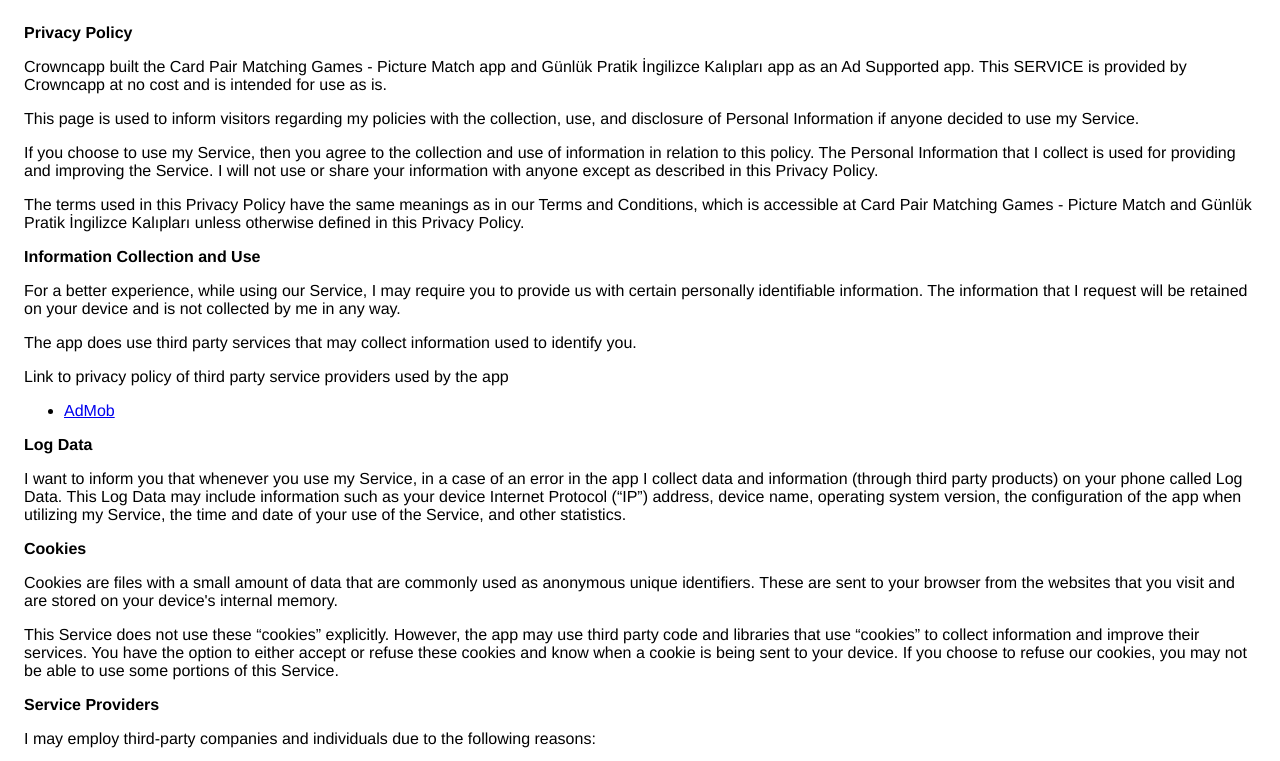
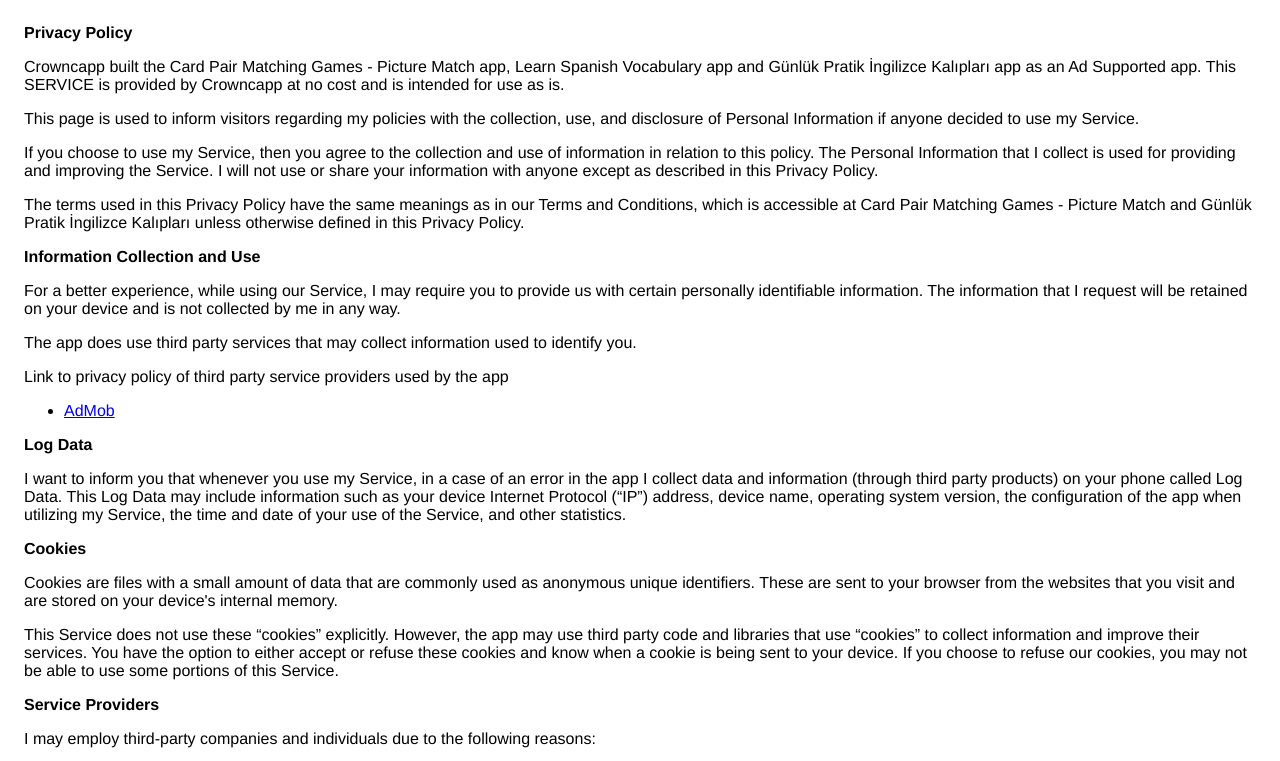
Before and after one commit to Crowncapp/crowncapp.github-io, a plain HTML site: page privacypolicy.html in a window 1280 px wide. Shown: the top 761 px of the page. Drawn offline with Linux system fonts and the light colour scheme.

Commit message:
Update privacypolicy.html

```diff
--- a/privacypolicy.html
+++ b/privacypolicy.html
@@ -8,7 +8,7 @@
     </head>
     <body>
     <strong>Privacy Policy</strong> <p>
-                  Crowncapp built the Card Pair Matching Games - Picture Match app and Günlük Pratik İngilizce Kalıpları app as
+                  Crowncapp built the Card Pair Matching Games - Picture Match app, Learn Spanish Vocabulary app and Günlük Pratik İngilizce Kalıpları app as
                   an Ad Supported app. This SERVICE is provided by
                   Crowncapp at no cost and is intended for use as
                   is.
```
